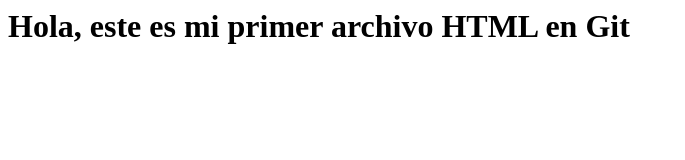
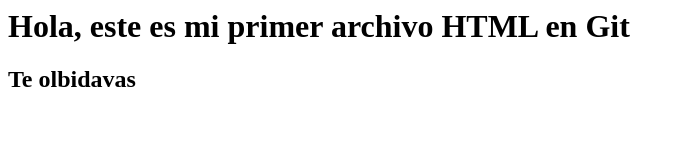
Before and after one commit to martinelis22/mi_proyecto, a plain HTML site: page index.html in a window 1280 px wide. Shown: the whole page, without its empty margins (0-685 px from the left). Drawn offline with Linux system fonts and the light colour scheme.

Commit message:
Cambio urgente en index.html: Se agrega mensaje nuevo

```diff
--- a/index.html
+++ b/index.html
@@ -7,5 +7,6 @@
 </head>
 <body>
 	<h1>Hola, este es mi primer archivo HTML en Git</h1>
+	<h2>Te olbidavas</h2>
 </body>
 </html>
```
